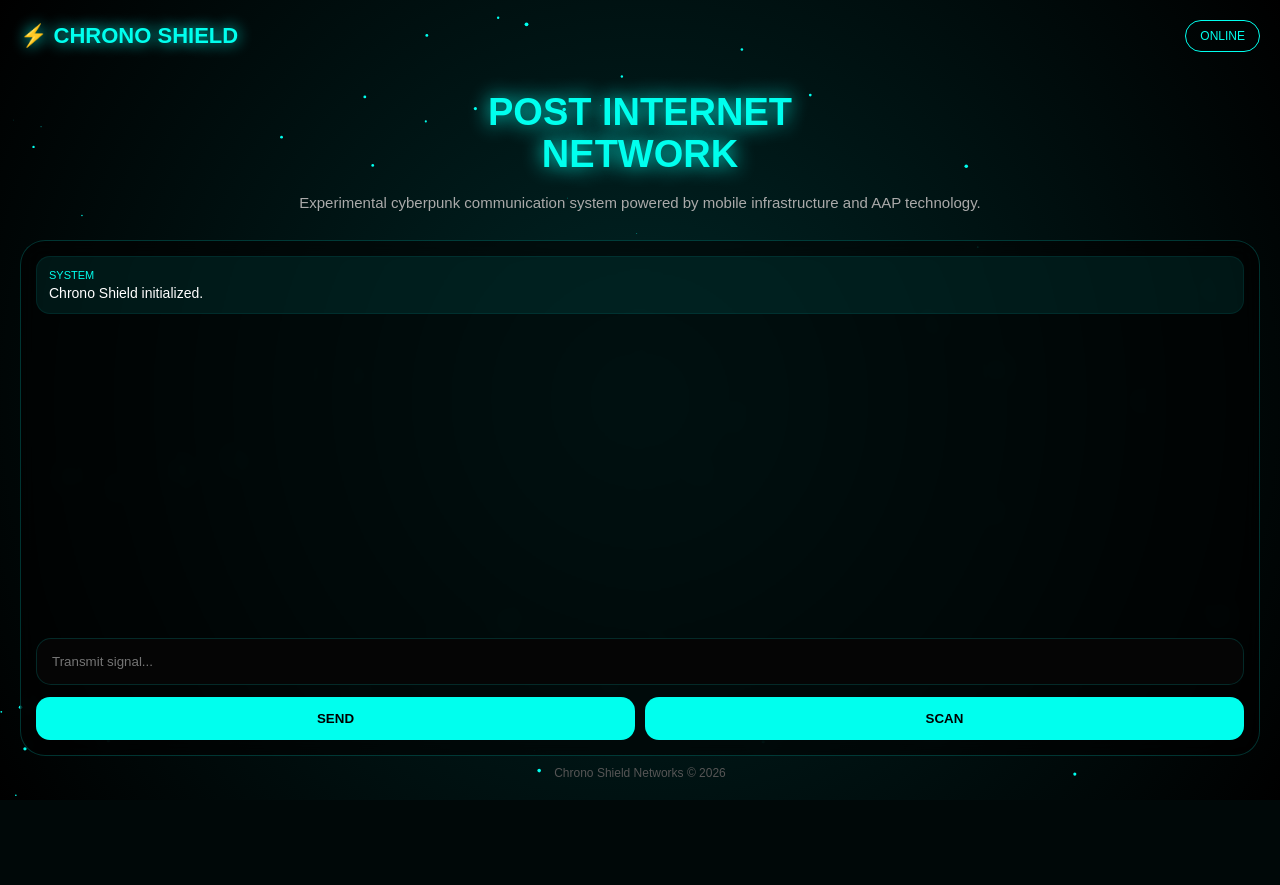
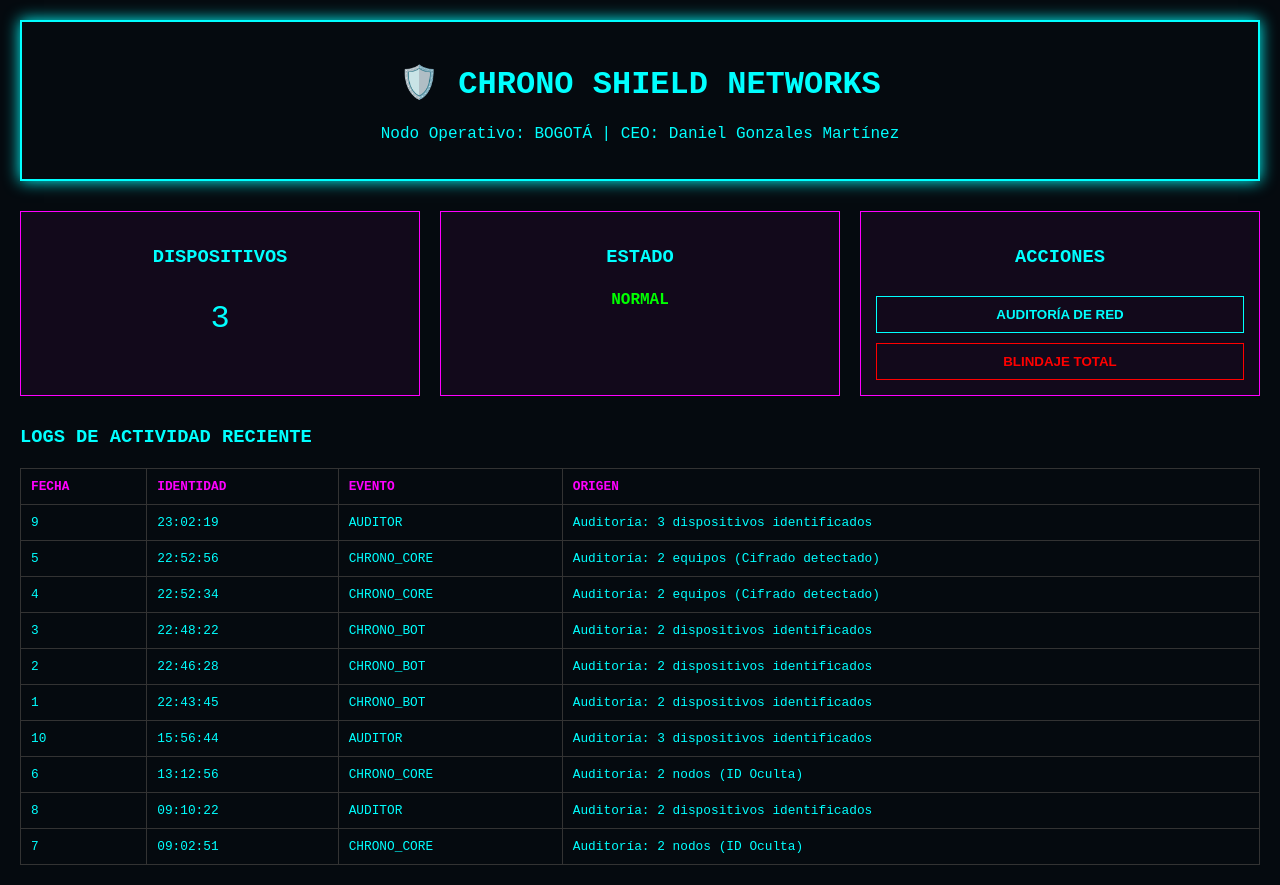
Before and after one commit to contactochronoshield-cyber/Chrono-Shield-Onion, a Flask app: page / in a window 1280 px wide. Before the commit the page ends 796 px from the top, so only its background shows below. Run offline with Flask 3, Linux system fonts and the light colour scheme; data comes from the database, SQL or seed files in the repository.

Commit message:
Restauración de interfaz v2.6.1 - Daniel Gonzales

```diff
--- a/templates/index.html
+++ b/templates/index.html
@@ -3,377 +3,81 @@
 <head>
     <meta charset="UTF-8">
     <meta name="viewport" content="width=device-width, initial-scale=1.0">
-
-<title>CHRONO SHIELD</title>
-
+    <title>Chrono Shield v2.6.1 - Tactical Dashboard</title>
+    <script src="https://code.jquery.com/jquery-3.6.0.min.js"></script>
     <style>
-
-*{
-margin:0;
-padding:0;
-box-sizing:border-box;
-font-family:Arial;
-}
-
-body{
-background:#000;
-color:white;
-overflow:hidden;
-height:100vh;
-}
-
-/* FONDO */
-
-body::before{
-content:"";
-position:fixed;
-width:100%;
-height:100%;
-background:
-radial-gradient(circle at center,
-rgba(0,255,255,0.15),
-rgba(0,0,0,1));
-z-index:-2;
-}
-
-/* PARTICULAS */
-
-canvas{
-position:fixed;
-top:0;
-left:0;
-width:100%;
-height:100%;
-z-index:-1;
-}
-
-/* CONTENEDOR */
-
-.main{
-height:100vh;
-display:flex;
-flex-direction:column;
-padding:20px;
-}
-
-/* HEADER */
-
-.header{
-display:flex;
-justify-content:space-between;
-align-items:center;
-margin-bottom:20px;
-}
-
-.logo{
-font-size:22px;
-font-weight:bold;
-color:#00ffee;
-text-shadow:0 0 15px #00ffee;
-}
-
-.status{
-font-size:12px;
-padding:8px 14px;
-border-radius:20px;
-border:1px solid #00ffee;
-color:#00ffee;
-}
-
-/* TITULO */
-
-.hero{
-text-align:center;
-margin-top:20px;
-}
-
-.hero h1{
-font-size:38px;
-line-height:1.1;
-color:#00ffee;
-text-shadow:
-0 0 20px #00ffee;
-}
-
-.hero p{
-margin-top:15px;
-color:#aaa;
-font-size:15px;
-line-height:1.6;
-}
-
-/* CHAT */
-
-.chat{
-margin-top:25px;
-background:rgba(0,0,0,0.55);
-border:1px solid rgba(0,255,238,0.2);
-border-radius:25px;
-padding:15px;
-backdrop-filter:blur(10px);
-display:flex;
-flex-direction:column;
-flex:1;
-}
-
-.messages{
-flex:1;
-overflow:auto;
-margin-bottom:15px;
-}
-
-.msg{
-background:rgba(0,255,238,0.08);
-padding:12px;
-border-radius:14px;
-margin-bottom:10px;
-font-size:14px;
-border:1px solid rgba(0,255,238,0.08);
-}
-
-.time{
-font-size:11px;
-color:#00ffee;
-margin-bottom:4px;
-}
-
-input{
-width:100%;
-padding:15px;
-border:none;
-outline:none;
-background:#050505;
-border-radius:15px;
-color:white;
-margin-bottom:12px;
-border:1px solid rgba(0,255,238,0.15);
-}
-
-.buttons{
-display:flex;
-gap:10px;
-}
-
-button{
-flex:1;
-padding:14px;
-border:none;
-border-radius:14px;
-background:#00ffee;
-color:black;
-font-weight:bold;
-}
-
-.footer{
-text-align:center;
-font-size:12px;
-color:#555;
-margin-top:10px;
-}
-
-/* SCROLL */
-
-::-webkit-scrollbar{
-width:4px;
-}
-
-::-webkit-scrollbar-thumb{
-background:#00ffee;
-}
-
+        body { background-color: #050a0f; color: #00ffff; font-family: 'Courier New', monospace; margin: 0; padding: 20px; }
+        .header { border: 2px solid #00ffff; padding: 20px; text-align: center; box-shadow: 0 0 15px #00ffff; margin-bottom: 30px; }
+        .grid { display: grid; grid-template-columns: repeat(auto-fit, minmax(200px, 1fr)); gap: 20px; margin-bottom: 30px; }
+        .card { border: 1px solid #ff00ff; padding: 15px; background: rgba(255, 0, 255, 0.05); text-align: center; }
+        .btn { background: none; border: 1px solid #00ffff; color: #00ffff; padding: 10px 20px; cursor: pointer; width: 100%; margin-top: 10px; font-weight: bold; }
+        .btn:hover { background: #00ffff; color: #000; }
+        .btn-danger { border-color: #ff0000; color: #ff0000; }
+        .btn-danger:hover { background: #ff0000; color: #fff; }
+        table { width: 100%; border-collapse: collapse; margin-top: 20px; }
+        th, td { border: 1px solid #333; padding: 10px; text-align: left; font-size: 0.8em; }
+        th { color: #ff00ff; }
+        .status-badge { padding: 5px; border-radius: 3px; font-weight: bold; }
+        .normal { color: #00ff00; }
+        .lockdown { color: #ff0000; animation: blink 1s infinite; }
+        @keyframes blink { 50% { opacity: 0; } }
     </style>
 </head>
-
 <body>
-
-<canvas id="bg"></canvas>
-
-<div class="main">
-
     <div class="header">
-
-<div class="logo">
-⚡ CHRONO SHIELD
+        <h1>🛡️ CHRONO SHIELD NETWORKS</h1>
+        <p>Nodo Operativo: BOGOTÁ | CEO: Daniel Gonzales Martínez</p>
     </div>
 
-<div class="status">
-ONLINE
+    <div class="grid">
+        <div class="card">
+            <h3>DISPOSITIVOS</h3>
+            <p style="font-size: 2em;">{{ stats.usuarios }}</p>
+        </div>
+        <div class="card">
+            <h3>ESTADO</h3>
+            <p class="status-badge {{ 'lockdown' if stats.status == 'LOCKDOWN' else 'normal' }}">
+                {{ stats.status }}
+            </p>
+        </div>
+        <div class="card">
+            <h3>ACCIONES</h3>
+            <button class="btn" onclick="ejecutar()">AUDITORÍA DE RED</button>
+            <button class="btn btn-danger" onclick="bloquear()">BLINDAJE TOTAL</button>
+        </div>
     </div>
 
-</div>
-
-<div class="hero">
-
-<h1>
-POST INTERNET<br>
-NETWORK
-</h1>
-
-<p>
-Experimental cyberpunk communication system powered by mobile infrastructure and AAP technology.
-</p>
-
-</div>
-
-<div class="chat">
-
-<div class="messages" id="messages">
-
-<div class="msg">
-<div class="time">SYSTEM</div>
-Chrono Shield initialized.
-</div>
-
-</div>
-
-<input id="msg" placeholder="Transmit signal...">
-
-<div class="buttons">
-
-<button onclick="send()">
-SEND
-</button>
-
-<button onclick="fake()">
-SCAN
-</button>
-
-</div>
-
-</div>
-
-<div class="footer">
-Chrono Shield Networks © 2026
-</div>
-
-</div>
+    <h3>LOGS DE ACTIVIDAD RECIENTE</h3>
+    <table>
+        <thead>
+            <tr>
+                <th>FECHA</th>
+                <th>IDENTIDAD</th>
+                <th>EVENTO</th>
+                <th>ORIGEN</th>
+            </tr>
+        </thead>
+        <tbody>
+            {% for log in logs %}
+            <tr>
+                <td>{{ log[0] }}</td>
+                <td>{{ log[1] }}</td>
+                <td>{{ log[2] }}</td>
+                <td>{{ log[3] }}</td>
+            </tr>
+            {% endfor %}
+        </tbody>
+    </table>
 
     <script>
-
-async function load(){
-
-let r=await fetch("/messages");
-let data=await r.json();
-
-let div=document.getElementById("messages");
-
-div.innerHTML="";
-
-data.reverse();
-
-data.forEach(m=>{
-
-div.innerHTML+=`
-<div class="msg">
-<div class="time">${m.time}</div>
-${m.text}
-</div>
-`;
-
-});
-
+        function ejecutar() {
+            $.post('/ejecutar', function(data) { alert(data.mensaje); location.reload(); });
         }
-
-async function send(){
-
-let input=document.getElementById("msg");
-
-if(input.value=="") return;
-
-await fetch("/send",{
-method:"POST",
-headers:{
-"Content-Type":"application/json"
-},
-body:JSON.stringify({
-text:input.value
-})
-});
-
-input.value="";
-
-load();
-
+        function bloquear() {
+            if(confirm("¿Activar protocolo de blindaje?")) {
+                $.post('/bloqueo', function(data) { alert(data.mensaje); location.reload(); });
             }
-
-function fake(){
-
-let msgs=[
-
-"Scanning encrypted nodes...",
-"AAP signal detected...",
-"Secure mesh connected...",
-"Node synchronized...",
-"Quantum route enabled..."
-
-];
-
-let div=document.getElementById("messages");
-
-div.innerHTML=
-`
-<div class="msg">
-<div class="time">SYSTEM</div>
-${msgs[Math.floor(Math.random()*msgs.length)]}
-</div>
-`
-+ div.innerHTML;
-
         }
-
-setInterval(load,2000);
-
-load();
-
-/* PARTICLES */
-
-const canvas=document.getElementById("bg");
-const ctx=canvas.getContext("2d");
-
-canvas.width=window.innerWidth;
-canvas.height=window.innerHeight;
-
-let particles=[];
-
-for(let i=0;i<70;i++){
-
-particles.push({
-
-x:Math.random()*canvas.width,
-y:Math.random()*canvas.height,
-r:Math.random()*2
-
-});
-
-}
-
-function draw(){
-
-ctx.clearRect(0,0,canvas.width,canvas.height);
-
-ctx.fillStyle="#00ffee";
-
-particles.forEach(p=>{
-
-ctx.beginPath();
-ctx.arc(p.x,p.y,p.r,0,Math.PI*2);
-ctx.fill();
-
-p.y+=0.3;
-
-if(p.y>canvas.height){
-p.y=0;
-}
-
-});
-
-requestAnimationFrame(draw);
-
-}
-
-draw();
-
     </script>
-
 </body>
 </html>
```
Lines whose indentation alone changed are shown as unchanged.
